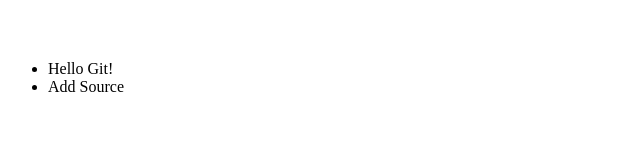
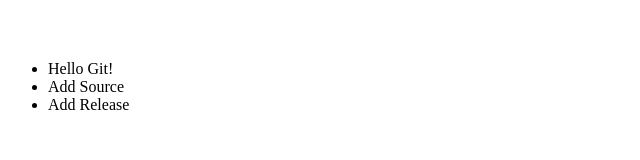
Before and after one commit to jelee96/opentutorials_git_jelee, a plain HTML site: page index.html in a window 1280 px wide. Shown: the whole page, without its empty margins (0-640 px from the left). Drawn offline with Linux system fonts and the light colour scheme.

Commit message:
Add Release 추가

```diff
--- a/index.html
+++ b/index.html
@@ -6,6 +6,7 @@
         <ul>
             <li>Hello Git!</li>
 			<li>Add Source</li>
+			<li>Add Release</li>
         </ul>
     </body>
 </html>
```
